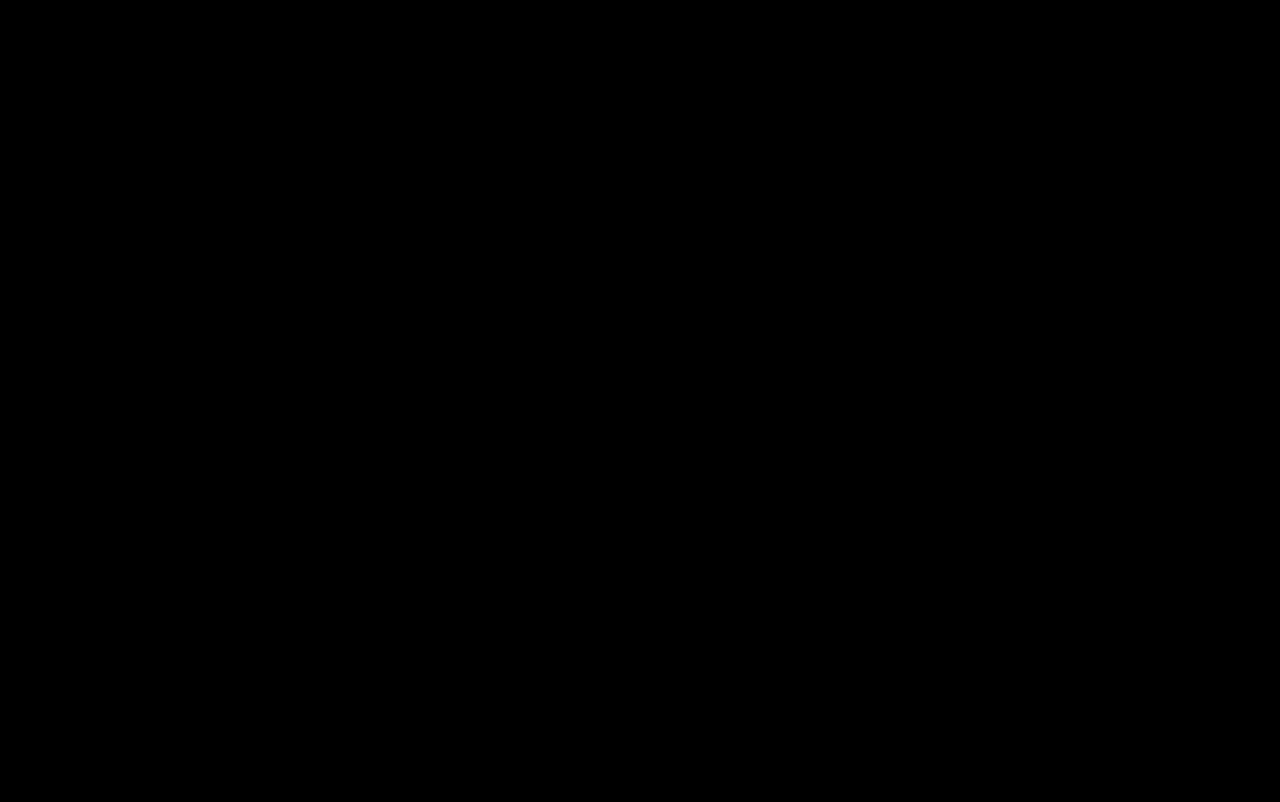
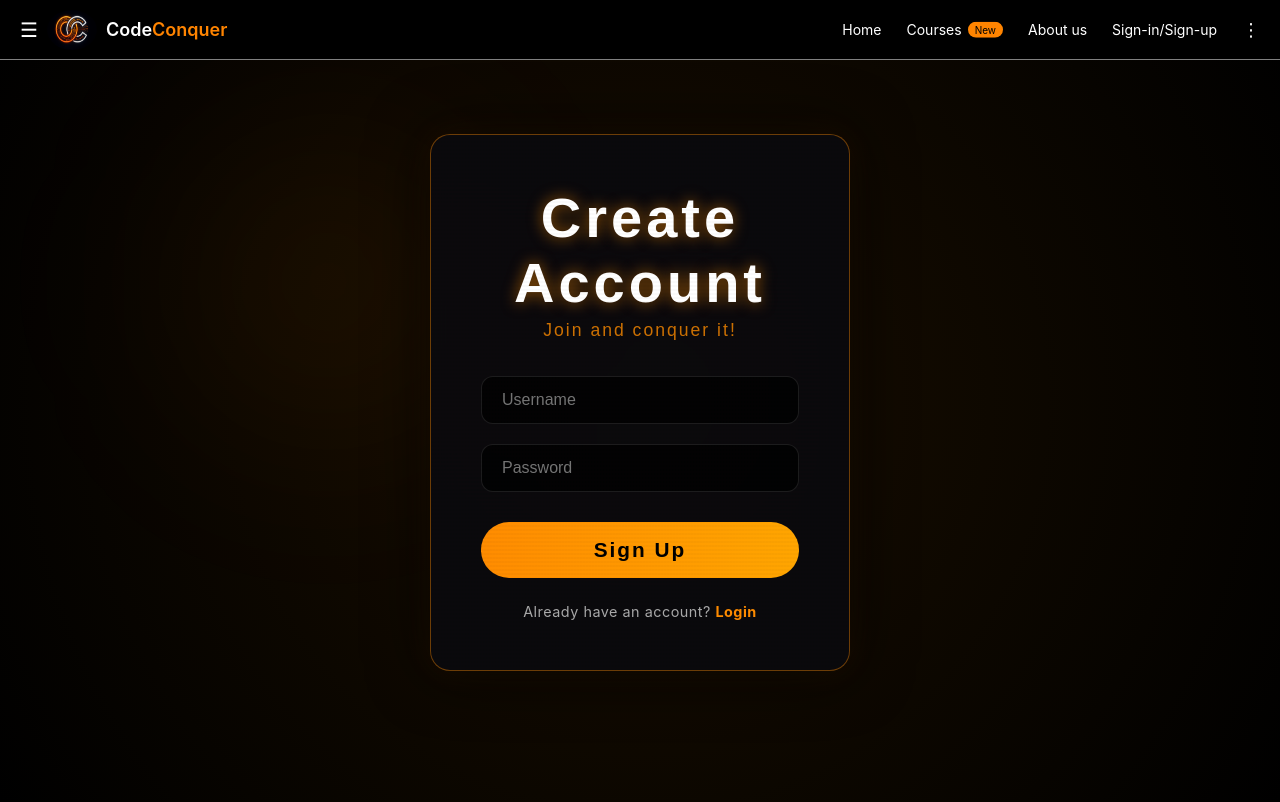
Before and after one commit to Arshh-W/concept-mastery-engine, a React app in the folder frontend/: page /signup in a window 1280 px wide. Before the commit this address had no page. Built offline with nearby package versions, Linux system fonts and the light colour scheme; the HTML template or start-up script is replaced by a standard one.

Commit message:
fixing bitch

```diff
--- a/frontend/src/App.jsx
+++ b/frontend/src/App.jsx
@@ -1,13 +1,15 @@
 import { Routes, Route } from 'react-router-dom';
-import Navbar from './components/navbar';
 import { AnimatePresence } from 'framer-motion';
 import CodeConquer from './pages/landing.jsx';
 import Roadmap from './pages/Roadmap.jsx';
 import Os from './pages/os.jsx';
 import About from './pages/About.jsx';
-import Sign from './pages/Sign.jsx';
+import Signup from './pages/Signup.jsx';
 import Feedback from './pages/Feedback.jsx';
 import Contact from './pages/Contact.jsx';
+import Login from './pages/Login.jsx';
+import Hamburger from './components/Hamburger.jsx';
+
 
 function App() {
   return (
@@ -18,7 +20,9 @@ function App() {
         <Route path="/roadmap" element={<Roadmap />} />
         <Route path="/os" element={<Os/>}/>
         <Route path="/about" element={<About/>}/>
-        <Route path="/sign" element={<Sign/>}/>
+        <Route path="/signup" element={<Signup/>}/>
+        <Route path="/login" element={<Login/>} />
+        <Route path="/hamburger" element={<Hamburger/>} />
         <Route path="/feedback" element={<Feedback/>}/>
         <Route path="/contact" element={<Contact/>}/>
       </Routes>
--- a/frontend/src/components/navbar.css
+++ b/frontend/src/components/navbar.css
@@ -23,6 +23,20 @@
     cursor: pointer;
     color: white;
 }
+
+.hamburger-icon {
+    display: flex;
+    flex-direction: column;
+    gap: 4px;
+    position: relative;
+    z-index: 9999 !important;
+    cursor: pointer;
+    padding: 10px;
+}
+
+.bar {
+    pointer-events: none;
+}
 .logo-circle {
     width: 38px;
     height: 38px;
@@ -38,7 +52,13 @@
     border-radius: 50%;
     width: 50px;
     height: 40px;
+
 }
+
+.brand-link {
+    text-decoration: none;
+}
+
 .brand {
     display: flex;
     align-items: center;
--- a/frontend/src/components/navbar.jsx
+++ b/frontend/src/components/navbar.jsx
@@ -1,8 +1,15 @@
 import './navbar.css';
 import logoImage from "../assets/logo.png";
 import { Link } from 'react-router-dom';
+import Hamburger from './Hamburger.jsx';
+import { useState } from 'react';
 
 export default function Navbar() {
+    const [isOpen, setIsOpen] = useState(false);
+
+    const toggleMenu = () => {
+    setIsOpen(!isOpen);
+};
     return (
         <div>
             <nav className="navbar">
@@ -17,8 +24,10 @@ export default function Navbar() {
                     </div>
 
                     <div className="brand">
+                        <Link to="/" className="brand-link">
                         <span className="brand-main">Code</span>
                         <span className="brand-accent">Conquer</span>
+                        </Link>
                     </div>
                 </div>
 
@@ -37,8 +46,8 @@ export default function Navbar() {
                         About us
                     </Link>
 
-                    <Link to="/sign" className="badge-link">
-                        Sign-in
+                    <Link to="/signup" className="badge-link">
+                        Sign-in/Sign-up
                     </Link>
 
                     <div className="dots">⋮</div>
--- a/frontend/src/pages/Feedback.css
+++ b/frontend/src/pages/Feedback.css
@@ -5,13 +5,14 @@
   display: flex;
   justify-content: center;
   align-items: center;
-  padding: 120px 20px;
+  padding: 0 20px;
+  padding-top: 100px;
 }
 
 
 .form-container {
   width: 100%;
-  max-width: 600px;
+  max-width: 800px;
   padding: 50px;
 
   background: rgba(10, 10, 15, 0.85);
--- /dev/null
+++ b/frontend/src/pages/Login.css
@@ -0,0 +1,146 @@
+/* login.css - EMBER THEME EDITION */
+
+:root {
+  --ember: #ff8c00;
+  --gold: #ffa500;
+  --obsidian: rgba(10, 10, 15, 0.85);
+}
+
+.auth-container {
+  min-height: 100vh;
+  display: flex;
+  justify-content: center;
+  align-items: center;
+  background: radial-gradient(circle at center, #1a0f00 0%, #000000 100%);
+  padding: 90px 20px;
+  position: relative;
+  overflow: hidden;
+}
+
+/* Background "Heat" Orbs */
+.auth-container::before {
+  content: "";
+  position: absolute;
+  width: 400px;
+  height: 400px;
+  background: radial-gradient(circle, rgba(255, 140, 0, 0.1) 0%, transparent 70%);
+  top: 10%;
+  left: 10%;
+  filter: blur(100px);
+  pointer-events: none;
+}
+
+.auth-card {
+  width: 100%;
+  max-width: 420px;
+  padding: 50px;
+  background: var(--obsidian);
+  backdrop-filter: blur(15px);
+  border-radius: 20px;
+  border: 1px solid rgba(255, 140, 0, 0.4);
+  box-shadow: 0 0 60px rgba(0, 0, 0, 0.9), 0 0 30px rgba(255, 140, 0, 0.1);
+  text-align: center;
+  z-index: 10;
+  transition: transform 0.3s ease, border-color 0.3s ease;
+}
+
+.auth-card:hover {
+  border-color: var(--ember);
+}
+
+.auth-card h1 {
+  font-family: "Bebas Neue", sans-serif;
+  font-size: 3.5rem;
+  letter-spacing: 4px;
+  color: #fff;
+  margin-bottom: 5px;
+  text-shadow: 0 0 15px rgba(255, 140, 0, 0.6);
+}
+
+.subtitle {
+  color: var(--ember);
+  font-family: "Bebas Neue", sans-serif;
+  letter-spacing: 2px;
+  font-size: 1.1rem;
+  margin-bottom: 35px;
+  opacity: 0.8;
+}
+
+/* Inputs with Ember Glow */
+.auth-card input {
+  width: 100%;
+  padding: 14px 20px;
+  margin-bottom: 20px;
+  background: rgba(0, 0, 0, 0.7);
+  border: 1px solid rgba(255, 255, 255, 0.1);
+  border-radius: 12px;
+  color: #fff;
+  font-size: 1rem;
+  transition: all 0.3s ease;
+}
+
+.auth-card input:focus {
+  outline: none;
+  border-color: var(--ember);
+  box-shadow: 0 0 15px rgba(255, 140, 0, 0.3);
+  background: rgba(255, 140, 0, 0.02);
+}
+
+/* Gradients for the Submit Action */
+.auth-card button {
+  width: 100%;
+  padding: 16px;
+  margin-top: 10px;
+  background: linear-gradient(90deg, var(--ember), var(--gold));
+  color: #000;
+  border: none;
+  border-radius: 50px;
+  font-family: "Bebas Neue", sans-serif;
+  font-size: 1.3rem;
+  font-weight: bold;
+  letter-spacing: 2px;
+  cursor: pointer;
+  transition: all 0.3s cubic-bezier(0.23, 1, 0.32, 1);
+}
+
+.auth-card button:hover {
+  transform: translateY(-3px);
+  box-shadow: 0 10px 30px rgba(255, 140, 0, 0.4);
+  filter: brightness(1.1);
+}
+
+.auth-card button:active {
+  transform: scale(0.97);
+}
+
+.footer-text {
+  margin-top: 25px;
+  color: #aaa;
+  font-size: 0.9rem;
+  letter-spacing: 0.5px;
+}
+
+.footer-text a {
+  color: var(--ember);
+  text-decoration: none;
+  font-weight: bold;
+  transition: 0.3s;
+}
+
+.footer-text a:hover {
+  text-shadow: 0 0 10px var(--ember);
+  text-decoration: underline;
+}
+
+/* Scanline effect for that terminal feel */
+.auth-card::after {
+  content: "";
+  position: absolute;
+  top: 0; left: 0; right: 0; bottom: 0;
+  background: linear-gradient(rgba(18, 16, 16, 0) 50%, rgba(0, 0, 0, 0.1) 50%),
+              linear-gradient(90deg, rgba(255, 0, 0, 0.02), rgba(0, 255, 0, 0.01), rgba(0, 0, 255, 0.02));
+  background-size: 100% 4px, 3px 100%;
+  pointer-events: none;
+  opacity: 0.2;
+  border-radius: 20px;
+}
--- /dev/null
+++ b/frontend/src/pages/Login.jsx
@@ -0,0 +1,58 @@
+import { useState } from "react";
+import { useNavigate, Link } from "react-router-dom";
+import Navbar from "../components/navbar.jsx";
+import "./Login.css";
+
+const Login = () => {
+  const [username, setUsername] = useState("");
+  const [password, setPassword] = useState("");
+  const navigate = useNavigate();
+
+
+  const handleLogin = async () => {
+    try {
+      const res = await loginUser({ username, password });
+      setUser({
+        id: res.data.user_Id,
+        username: res.data.username
+      });
+      navigate("/mentor");
+    } catch (err) {
+      alert("Invalid credentials");
+    }
+  };
+
+  return (
+    <div>
+        <Navbar />
+      <div className="auth-container">
+        {/* We wrap everything in a card/box so it's not loose */}
+        <div className="auth-card glass fade-in">
+          <h1>Code Conquer</h1>
+          <p className="subtitle">Learn and Improve</p>
+
+          <input
+            placeholder="Username"
+            value={username}
+            onChange={(e) => setUsername(e.target.value)}
+          />
+
+          <input
+            type="password"
+            placeholder="Password"
+            value={password}
+            onChange={(e) => setPassword(e.target.value)}
+          />
+
+          <button onClick={handleLogin}>Login</button>
+
+          <p className="footer-text">
+            New here? <Link to="/signup">Create account</Link>
+          </p>
+        </div>
+      </div>
+      </div>
+    );
+  };
+
+export default Login;
--- /dev/null
+++ b/frontend/src/pages/Signup.jsx
@@ -0,0 +1,54 @@
+import { useState } from "react";
+import { useNavigate, Link } from "react-router-dom";
+import Navbar from "../components/navbar.jsx";
+import "./Login.css";
+
+const Signup = () => {
+  const [username, setUsername] = useState("");
+  const [password, setPassword] = useState("");
+  const navigate = useNavigate();
+
+  const handleSignup = async () => {
+    try {
+      await signupUser({ username, password });
+      alert("Account created! Please login.");
+      navigate("/login");
+    } catch (err) {
+      alert("Username already exists");
+    }
+  };
+
+  return (
+    <div>
+        <Navbar />
+    <div className="auth-container">
+      {/* Adding the card wrapper here ensures it centers properly */}
+      <div className="auth-card glass fade-in">
+        <h1>Create Account</h1>
+        <p className="subtitle">Join and conquer it!</p>
+
+        <input
+          placeholder="Username"
+          value={username}
+          onChange={(e) => setUsername(e.target.value)}
+        />
+
+        <input
+          type="password"
+          placeholder="Password"
+          value={password}
+          onChange={(e) => setPassword(e.target.value)}
+        />
+
+        <button onClick={handleSignup}>Sign Up</button>
+
+        <p className="footer-text">
+          Already have an account? <Link to="/login">Login</Link>
+        </p>
+      </div>
+    </div>
+    </div>
+  );
+};
+
+export default Signup;
--- a/frontend/src/pages/landing.css
+++ b/frontend/src/pages/landing.css
@@ -89,6 +89,49 @@ body {
   flex: 1;
   display: flex;
   justify-content: center;
+}
+
+.hero-actions {
+  display: flex;
+  flex-direction: column;
+  align-items: flex-start;
+  gap: 15px;
+  margin-top: 25px;
+}
+
+.hero-signin-note {
+  font-size: 0.9rem;
+  color: rgba(255, 255, 255, 0.5);
+  font-family: 'Inter', sans-serif;
+  letter-spacing: 0.5px;
+}
+
+.hero-signin-note a {
+  color: #ff8c00;
+  text-decoration: none;
+  font-weight: 600;
+  transition: all 0.3s ease;
+  position: relative;
+}
+
+.hero-signin-note a:hover {
+  text-shadow: 0 0 10px rgba(255, 140, 0, 0.8);
+  color: #ffa500;
+}
+
+.hero-signin-note a::after {
+  content: '';
+  position: absolute;
+  width: 0;
+  height: 1px;
+  bottom: -2px;
+  left: 0;
+  background-color: #ff8c00;
+  transition: width 0.3s ease;
+}
+
+.hero-signin-note a:hover::after {
+  width: 100%;
 }
 
 .image-wrapper {
--- a/frontend/src/pages/landing.jsx
+++ b/frontend/src/pages/landing.jsx
@@ -28,9 +28,15 @@ export default function CodeConquer() {
               Go from zero to hero, build hands-on projects and gain practical skills.
             </p>
 
+            <div className="hero-actions">
             <Link to="/roadmap" className="cta-btn">
               Explore Courses
             </Link>
+
+            <p className="hero-signin-note">
+              Already a member? <Link to="/login">Sign In</Link>
+            </p>
+          </div>
           </div>
 
           <div className="hero-right">
--- a/frontend/src/pages/sign.jsx
+++ /dev/null
@@ -1,12 +0,0 @@
-import React from 'react';
-import Navbar from '../components/navbar';
-
-import { motion } from 'framer-motion';
-import { Link } from 'react-router-dom';
-
-export default function Sign() {
-    return(<div>
-        <Navbar/>
-    </div>);
-
-}
```
Also changed, not shown: frontend/src/components/Hamburger.css (added), frontend/src/components/Hamburger.jsx (added).
